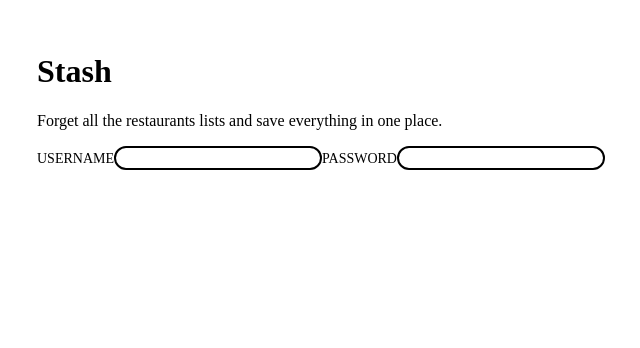
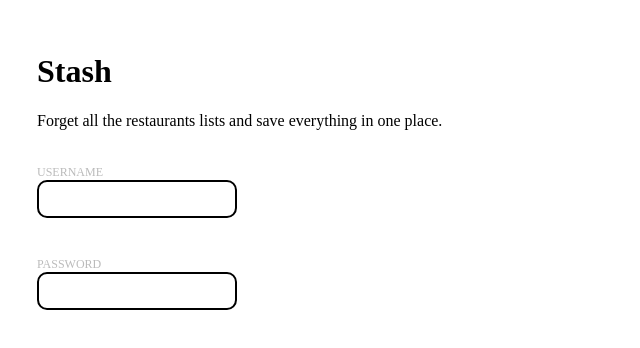
Before and after one commit to adtm/restaurant-stash, a React app in the folder packages/client/: page / in a window 1280 px wide. Shown: the part 148-496 px from the top of the page, without its empty margins (143-783 px from the left). Built offline with nearby package versions, Linux system fonts and the light colour scheme.

Commit message:
feat(): Add styled input

```diff
--- /dev/null
+++ b/packages/client/src/pages/home/Input.styled.tsx
@@ -0,0 +1,24 @@
+import styled from "styled-components";
+
+export const InputField = styled.input`
+  border: 2px solid #000;
+  border-radius: 10px;
+
+  padding: 8px;
+  outline: none;
+`;
+
+export const Title = styled.span`
+  color: #bbb;
+  font-size: 12px;
+  font-family: Rubik;
+  text-transform: uppercase;
+`;
+
+export const Label = styled.label`
+  display: flex;
+  flex-direction: column;
+  max-width: 200px;
+
+  padding: 20px 0;
+`;
--- a/packages/client/src/pages/home/Input.tsx
+++ b/packages/client/src/pages/home/Input.tsx
@@ -1,15 +1,5 @@
 import * as React from "react";
-import styled from "styled-components";
-
-const StyledInput = styled.input`
-  border: 2px solid #000;
-  border-radius: 30px;
-`;
-
-const StyledTitle = styled.span`
-  font-size: 14px;
-  text-transform: uppercase;
-`;
+import { InputField, Label, Title } from "./Input.styled";
 
 type Props = {
   value: string;
@@ -24,8 +14,8 @@ export const Input: React.SFC<Props> = ({
   title,
   onChange,
 }: Props) => (
-  <label>
-    <StyledTitle>{title}</StyledTitle>
-    <StyledInput value={value} type={type} onChange={onChange} />
-  </label>
+  <Label>
+    <Title>{title}</Title>
+    <InputField value={value} type={type} onChange={onChange} />
+  </Label>
 );
```
